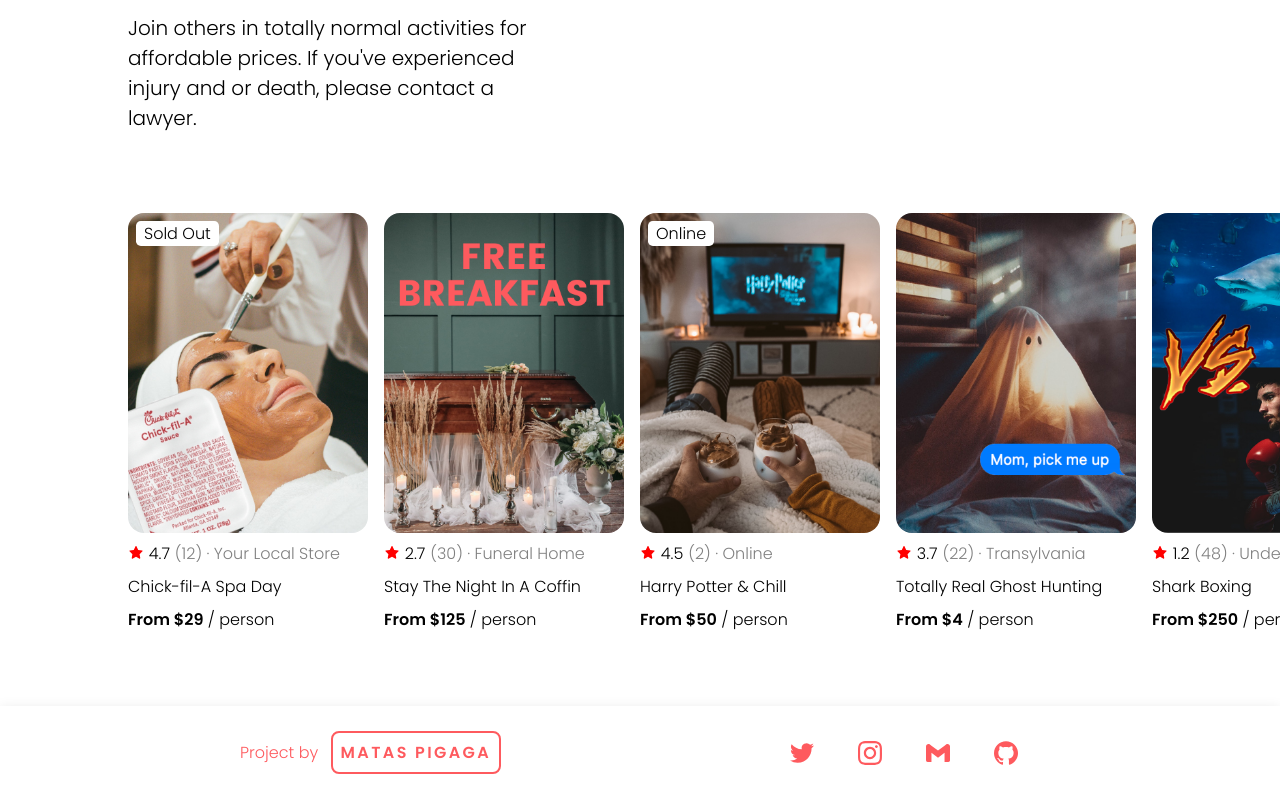
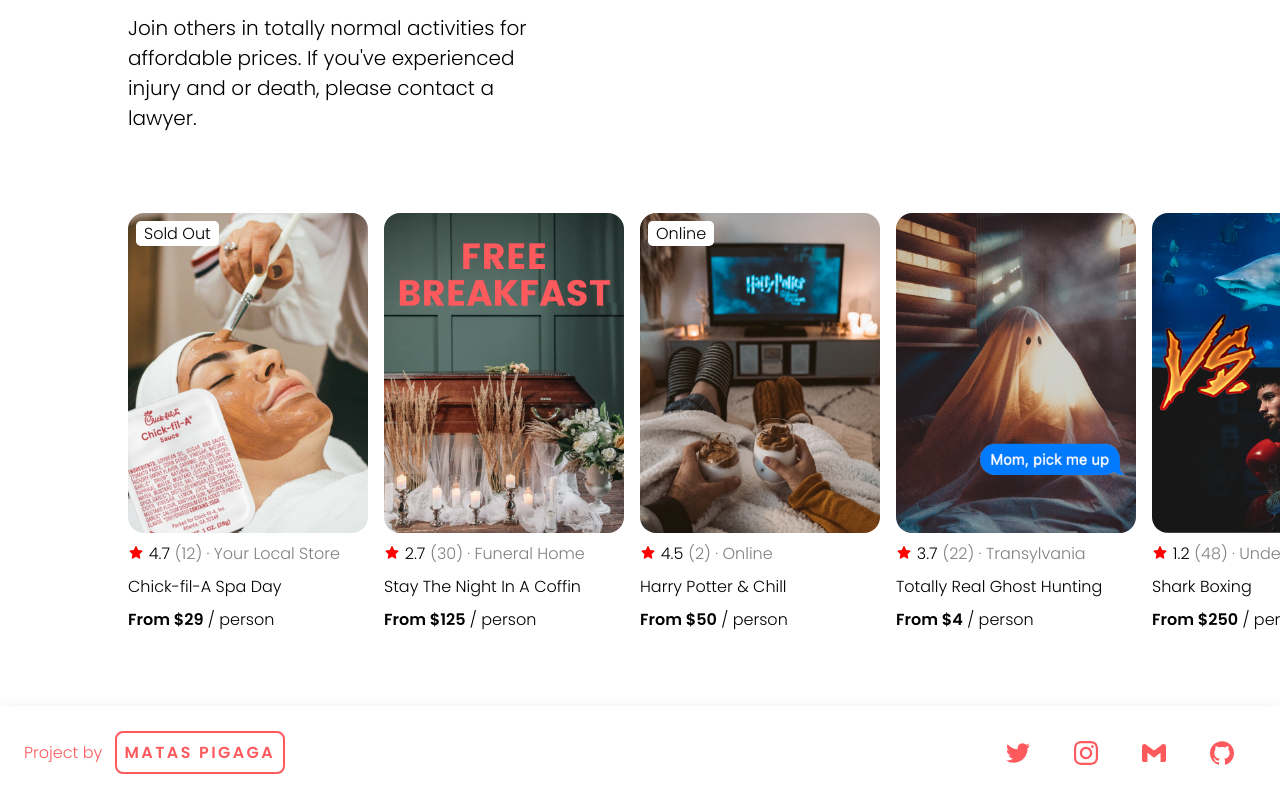
Before and after one commit to mataspigaga/scrimba-react-course, a React (Create React App) app in the folder airbnb-experiences-clone/: page / in a window 1280 px wide. Shown: the part 882-1682 px from the top of the page. Built offline with nearby package versions, Linux system fonts and the light colour scheme.

Commit message:
footer max width now 80rem

```diff
--- a/airbnb-experiences-clone/src/style.css
+++ b/airbnb-experiences-clone/src/style.css
@@ -158,7 +158,7 @@ footer {
 .footer--content {
   display: flex;
   justify-content: space-between;
-  max-width: 50rem;
+  max-width: 80rem;
   margin: 0 auto;
 }
 
```
